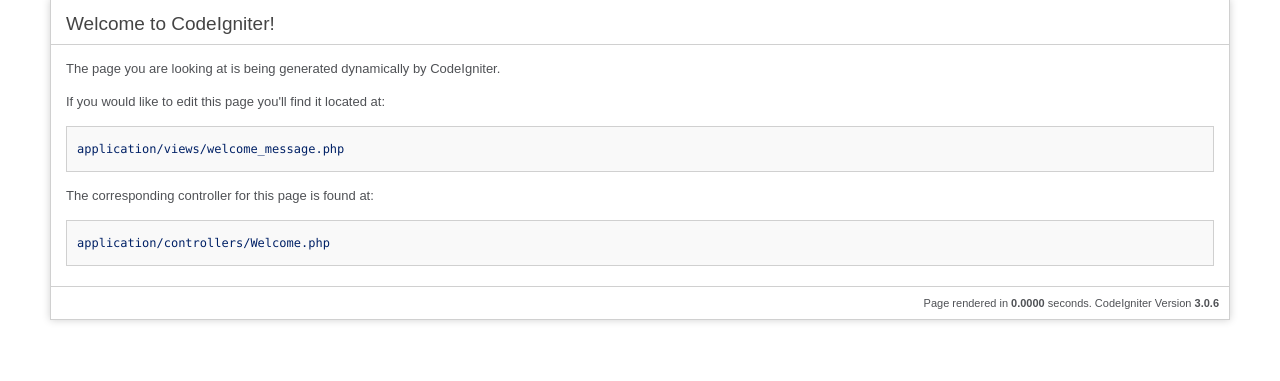
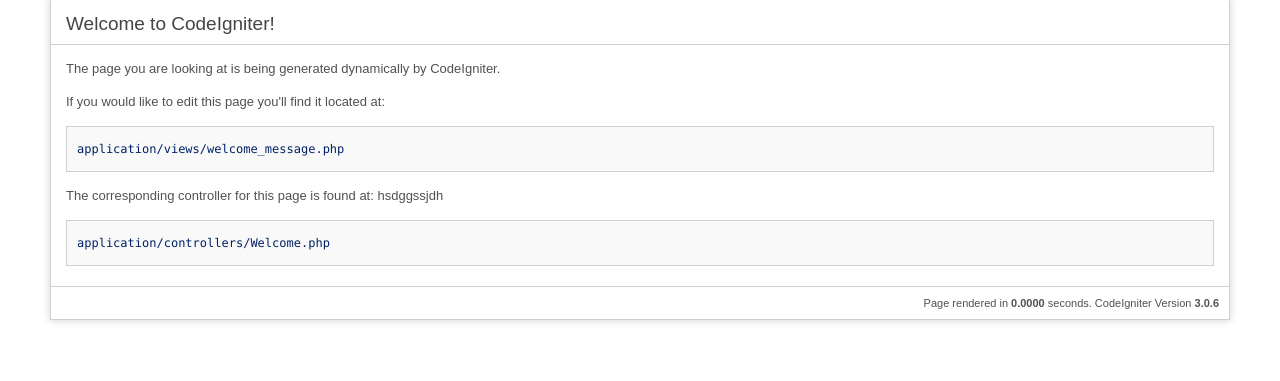
Before and after one commit to saikatharryc/sunnyabhipaul_photography, a CodeIgniter app: page /database/ in a window 1280 px wide. Shown: the part 41-422 px from the top of the page. Run offline with CodeIgniter, Linux system fonts and the light colour scheme.

Commit message:
updated welcome message .user_guide problem removed

```diff
--- a/application/views/welcome_message.php
+++ b/application/views/welcome_message.php
@@ -76,7 +76,7 @@ defined('BASEPATH') OR exit('No direct script access allowed');
 		<p>If you would like to edit this page you'll find it located at:</p>
 		<code>application/views/welcome_message.php</code>
 
-		<p>The corresponding controller for this page is found at:</p>
+		<p>The corresponding controller for this page is found at: hsdggssjdh</p>
 		<code>application/controllers/Welcome.php</code>
 
 
```
